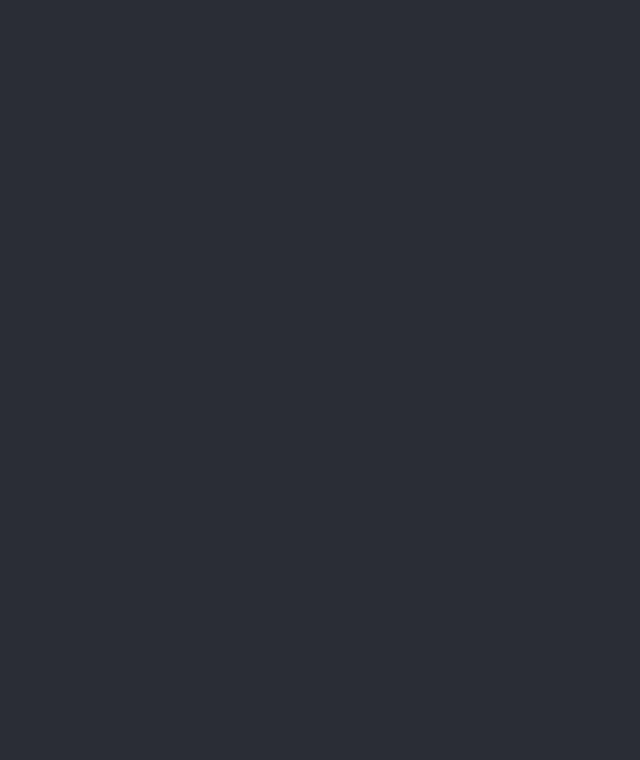
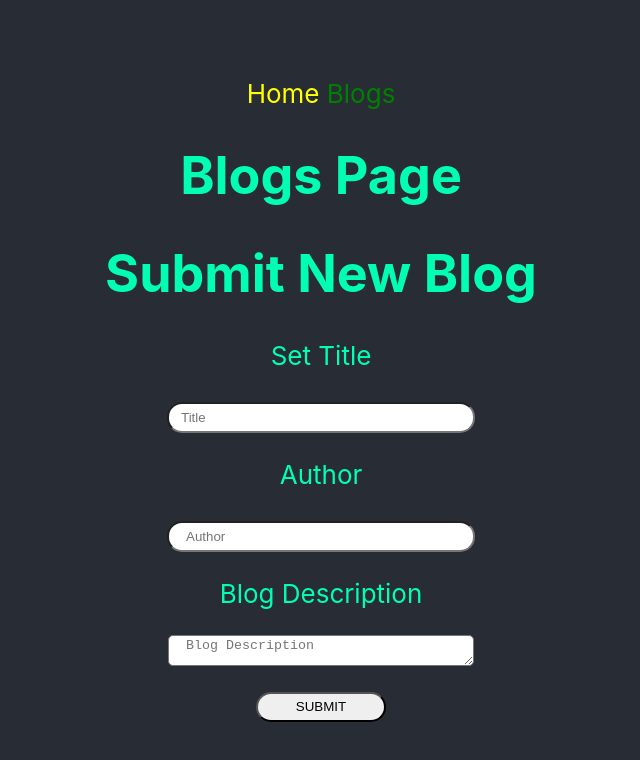
Before and after one commit to geekbutchic/react-router, a React (Create React App) app: page /blogs/submit-blog in a window 1280 px wide. Before the commit this address had no page. Shown: the top 760 px of the page, without its empty margins (319-959 px from the left). Built offline with nearby package versions, Linux system fonts and the light colour scheme.

Commit message:
adds index as default and re-route using navigation, to allow for new blog entry

```diff
--- a/src/App.js
+++ b/src/App.js
@@ -1,9 +1,10 @@
-import { Routes, Route } from "react-router-dom";
+ import { Routes, Route } from "react-router-dom";
 import { useState } from "react";
 import Home from "./pages/Home";
 import Blogs from "./pages/Blogs";
 import AllBlogs from "./components/AllBlogs";
 import BlogPost from "./components/BlogPost";
+import SubmitBlog from "./pages/SubmitBlog";
 // when using props - passings to all blogs
 import { blogPosts } from "./utilities/sampleBlogs";
 // import Info from './components/Info'
@@ -20,8 +21,9 @@ function App() {
           {/* /blogs = PARENT ROUTE - Relative Path */}
           <Route path="/blogs" element={<Blogs />}>
             {/* Using props to pass sample blogs to all blogs */}
-            <Route path="all" element={<AllBlogs blogPosts={blogPosts} />} />
+            <Route index element={<AllBlogs blogPosts={blogPosts} />} />
             <Route path="single-blog/:blogId" element={<BlogPost />} />
+            <Route path="submit-blog" element={<SubmitBlog/>} />
           </Route>
           {/* END OF PARENT ROUTE -  */}
         </Routes>
--- a/src/components/AllBlogs.js
+++ b/src/components/AllBlogs.js
@@ -8,7 +8,7 @@ const AllBlogs = (props) => {
   //http://localhost:3000/blogs/all?sortOrder=asc or desc
   const sortOrder = searchParams.get("sortOrder") || "asc"
   const sortField = searchParams.get("sortField") || "createdAt"
-  const limit = Number(searchParams.get("limit")) || 4
+  const limit = Number(searchParams.get("limit")) || 10
   const page = Number(searchParams.get("page")) || 0
 
   //http://localhost:3000/blogs/all?sortField=id&sortOrder=desc or asc
--- /dev/null
+++ b/src/pages/SubmitBlog.js
@@ -0,0 +1,101 @@
+import React, { useState } from "react";
+import { useNavigate, useSearchParams } from "react-router-dom";
+//import for id = blogPosts.length ++
+import { blogPosts } from "../utilities/sampleBlogs";
+
+const SubmitBlog = () => {
+  //If variables are not being used in other parts of app state can be housed within
+  const [title, setTitle] = useState("");
+  const [author, setAuthor] = useState("");
+  const [text, setText] = useState("");
+  // state variables above
+  const navigate = useNavigate();
+  const [searchParams, setSearchParams] = useSearchParams();
+  const redirectLocation = searchParams.get("redirect") || "blogs";
+  // redirect location
+  return (
+    <div>
+      <h1>Submit New Blog</h1>
+      <p>Set Title</p>
+      <input
+        style={{
+          height: "25px",
+          width: "300px",
+          borderRadius: "15px",
+          textIndent: "10px",
+          outline: "none",
+        }}
+        type="text"
+        placeholder="Title"
+        onChange={(e) => {
+          const value = e.target.value;
+          setTitle(value);
+          console.log("Title: ", title);
+        }}
+      />
+      <p>Author</p>
+      <input
+        style={{
+          height: "25px",
+          width: "300px",
+          borderRadius: "15px",
+          textIndent: "15px",
+          outline: "none",
+        }}
+        type="text"
+        placeholder="Author"
+        onChange={(e) => {
+          const value = e.target.value;
+          setAuthor(value);
+          console.log("Description: ", author);
+        }}
+      />
+      <p>Blog Description</p>
+      <textarea
+        style={{
+          height: "25px",
+          width: "300px",
+          borderRadius: " 5px",
+          textIndent: "15px",
+          outline: "none",
+        }}
+        type="text"
+        placeholder="Blog Description"
+        onChange={(e) => {
+          const value = e.target.value;
+          setText(value);
+          console.log("Description: ", text);
+        }}
+      />
+      <button
+        style={{
+          display: "block",
+          marginLeft: "auto",
+          marginRight: "auto",
+          width: "30%",
+          marginTop: "20px",
+          borderRadius: "15px",
+          height: "30px",
+          textAlign: "center",
+        }}
+        onClick={() => {
+          const newBlogId  = blogPosts.length ++
+          const newBlogPost = {
+            id: newBlogId,
+            createdAt: new Date().toISOString(),
+            title,
+            author,
+            text,
+          };
+          blogPosts.push(newBlogPost)
+          console.log(blogPosts);
+          navigate(`/${redirectLocation}`);
+        }}
+      >
+        SUBMIT
+      </button>
+    </div>
+  );
+};
+
+export default SubmitBlog;
```
Also changed, not shown: 1 other file (tests, documents, lock files or other folders).
